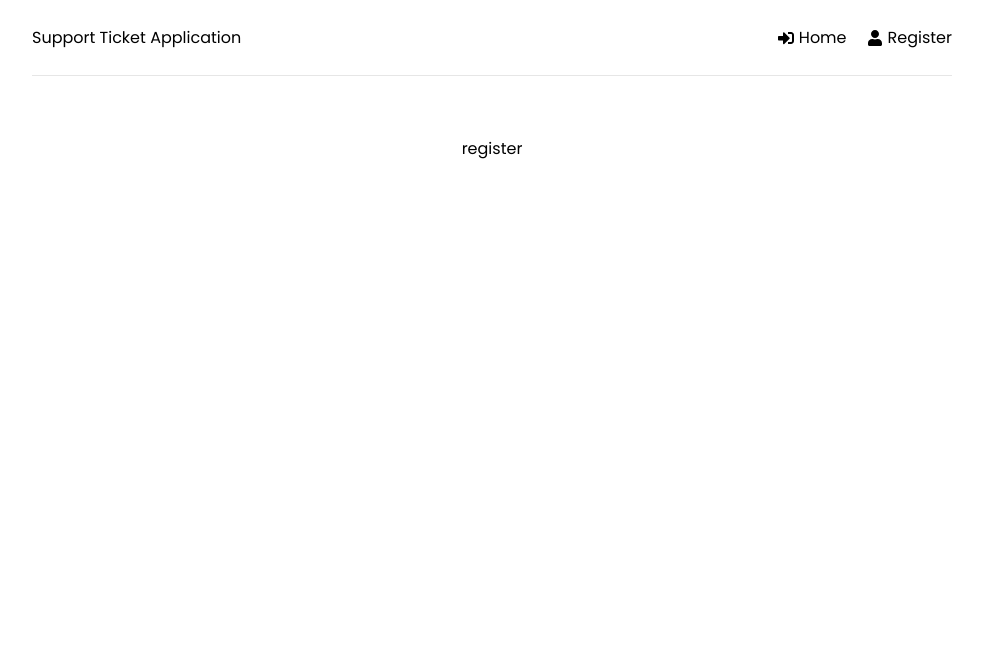
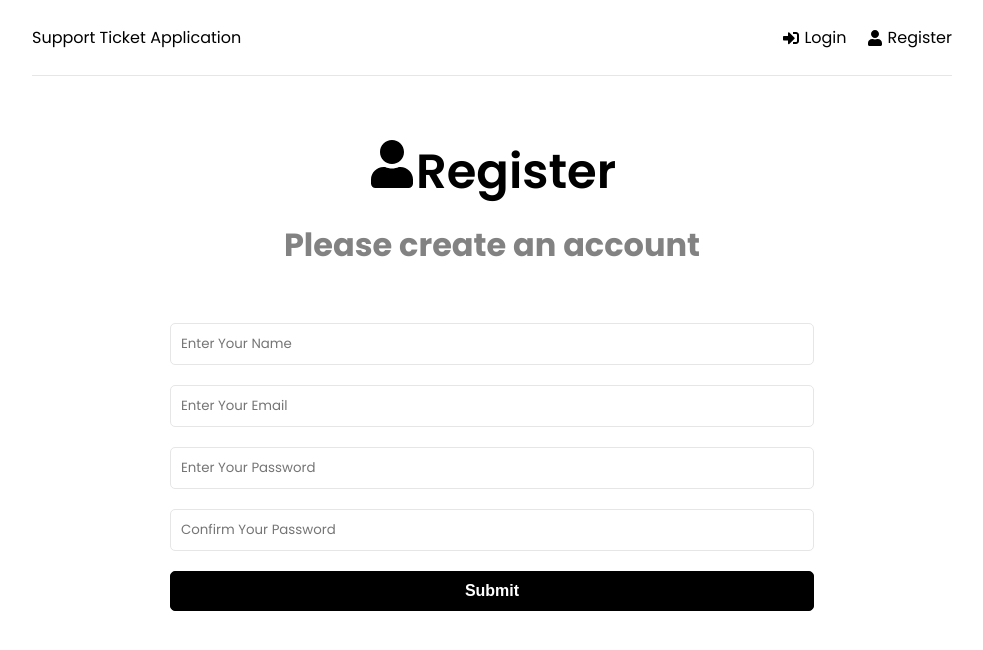
Before and after one commit to Aviatorscode2/Support-ticket, a React (Create React App) app in the folder frontend/: page /register in a window 1280 px wide. Shown: the top 650 px of the page, without its empty margins (148-1131 px from the left). Built offline with nearby package versions, Linux system fonts and the light colour scheme.

Commit message:
fixed eslint error, added toast and register page

```diff
--- a/frontend/src/App.js
+++ b/frontend/src/App.js
@@ -1,4 +1,6 @@
 import {BrowserRouter as Router, Routes, Route} from 'react-router-dom';
+import { ToastContainer } from 'react-toastify';
+import 'react-toastify/dist/ReactToastify.css';
 import Header from './components/Header';
 import Home from './pages/Home';
 import Login from './pages/Login';
@@ -17,6 +19,7 @@ function App() {
           </Routes>
         </div>
       </Router>
+      <ToastContainer/>
     </>
   );
 }
--- a/frontend/src/components/Header.jsx
+++ b/frontend/src/components/Header.jsx
@@ -1,4 +1,4 @@
-import { FaSignInAlt, FaSignOutAlt, FaUser} from 'react-icons/fa'
+import { FaSignInAlt, FaUser} from 'react-icons/fa'
 import { Link } from 'react-router-dom'
 
 function Header() {
@@ -12,7 +12,7 @@ function Header() {
           <Link to="/login">
             {' '}
             <FaSignInAlt />
-            Home
+            Login
           </Link>
         </li>
         <li>
--- a/frontend/src/pages/Register.jsx
+++ b/frontend/src/pages/Register.jsx
@@ -1,9 +1,101 @@
-import React from 'react'
+/* eslint-disable no-undef */
+/* eslint-disable no-unused-vars */
+
+/*eslint no-undef: "error"*/
+import { useState } from 'react';
+import { FaUser } from 'react-icons/fa';
+import { toast } from 'react-toastify';
 
 function Register() {
+  const [formData, setFormData] = useState({
+    name: '',
+    email: '',
+    password: '',
+    password2: '',
+  });
+
+  const { name, email, password, password2 } = formData;
+
+  const onChange = (e) => {
+    setFormData((prevState) => ({
+      ...prevState,
+      [e.target.name]: e.target.value,
+    }));
+  };
+
+  const onSubmit = (e) => {
+    e.preventDefault();
+    if (password !== password2) {
+      toast.error('Passwords do not match');
+    }
+  };
   return (
-    <div>register</div>
-  )
+    <>
+      <section className="heading">
+        <h1>
+          {' '}
+          <FaUser />
+          Register
+        </h1>
+        <p>Please create an account</p>
+      </section>
+      <section className="form">
+        <form onSubmit={onSubmit}>
+          <div className="form-group">
+            <input
+              type="text"
+              className="form-control"
+              id="name"
+              name="name"
+              value={name}
+              onChange={onChange}
+              placeholder="Enter Your Name"
+              required
+            />
+          </div>
+          <div className="form-group">
+            <input
+              type="email"
+              className="form-control"
+              id="email"
+              value={email}
+              name="email"
+              onChange={onChange}
+              placeholder="Enter Your Email"
+              required
+            />
+          </div>
+          <div className="form-group">
+            <input
+              type="password"
+              className="form-control"
+              id="password"
+              name="password"
+              value={password}
+              onChange={onChange}
+              placeholder="Enter Your Password"
+              required
+            />
+          </div>
+          <div className="form-group">
+            <input
+              type="password"
+              className="form-control"
+              id="password2"
+              name="password2"
+              value={password2}
+              onChange={onChange}
+              placeholder="Confirm Your Password"
+              required
+            />
+          </div>
+          <div className="form-group">
+            <button className="btn btn-block">Submit</button>
+          </div>
+        </form>
+      </section>
+    </>
+  );
 }
 
-export default Register
+export default Register;
```
Also changed, not shown: frontend/package.json (+7 -1 lines), frontend/.eslintrc.json (added), 1 other file (tests, documents, lock files or other folders).
